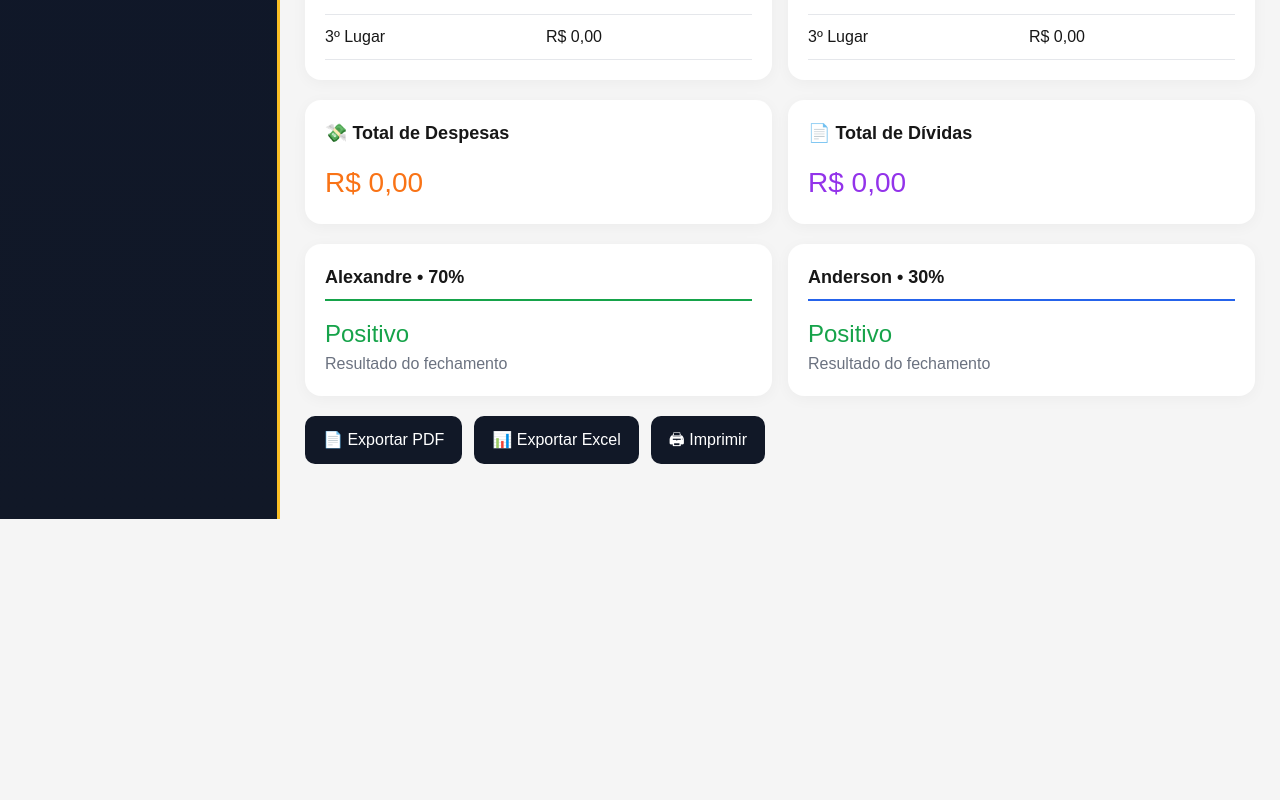
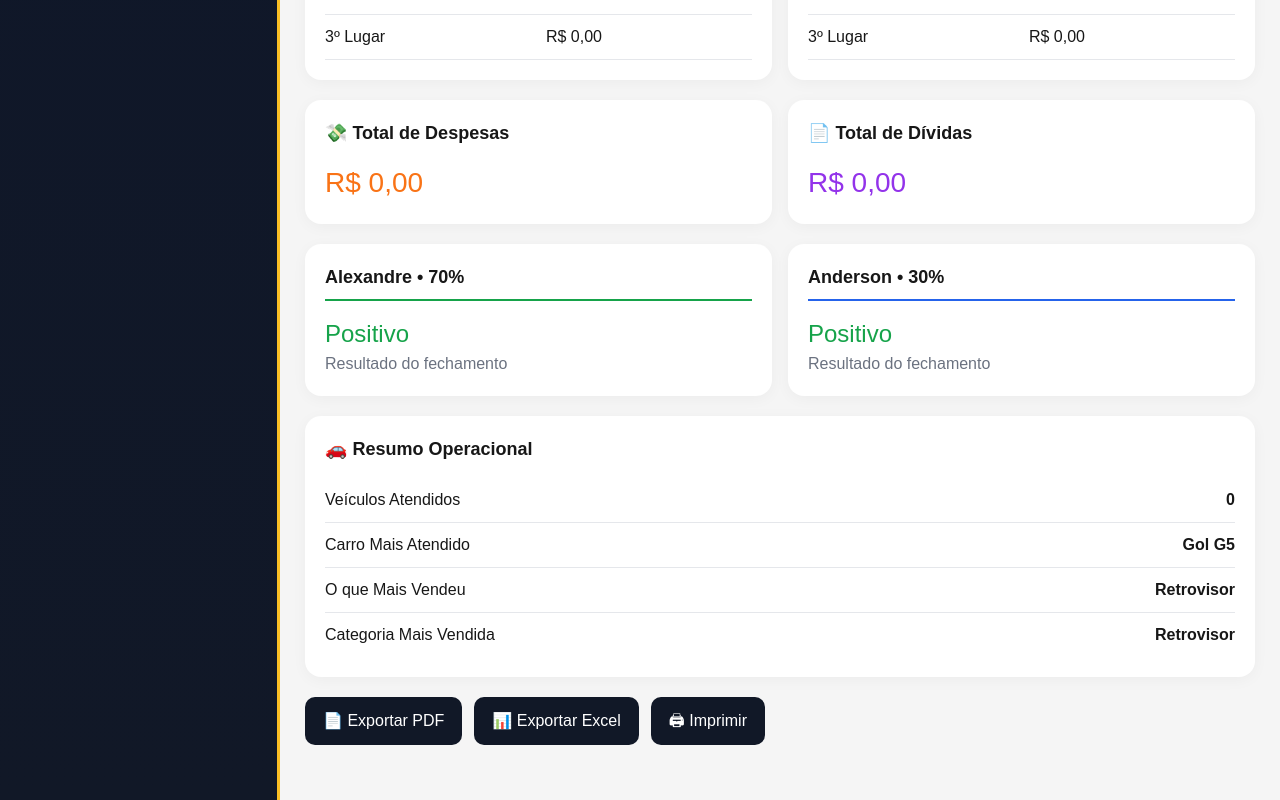
Before and after one commit to flaviaaraujo1812-png/milani-dashboard, a Next.js app: page /relatorio in a window 1280 px wide. Shown: the part 598-1398 px from the top of the page. Before the commit the page ends 1117 px from the top, so only its background shows below. Built offline with nearby package versions, Linux system fonts and the light colour scheme; no server answers; the database is empty.

Commit message:
atualização resumo operacional

```diff
--- a/app/relatorio/page.tsx
+++ b/app/relatorio/page.tsx
@@ -429,8 +429,60 @@ export default function Relatorios() {
             </p>
 
           </div>
+</div>
+
+        {/* RESUMO OPERACIONAL */}
+
+        <div style={{
+          ...box,
+          marginBottom: "20px"
+        }}>
+
+          <h2 style={tituloSecao}>
+            🚗 Resumo Operacional
+          </h2>
+
+          <div style={{
+            display: "flex",
+            justifyContent: "space-between",
+            padding: "10px 0",
+            borderBottom: "1px solid #e5e7eb"
+          }}>
+            <span>Veículos Atendidos</span>
+            <strong>0</strong>
+          </div>
+
+          <div style={{
+            display: "flex",
+            justifyContent: "space-between",
+            padding: "10px 0",
+            borderBottom: "1px solid #e5e7eb"
+          }}>
+            <span>Carro Mais Atendido</span>
+            <strong>Gol G5</strong>
+          </div>
+
+          <div style={{
+            display: "flex",
+            justifyContent: "space-between",
+            padding: "10px 0",
+            borderBottom: "1px solid #e5e7eb"
+          }}>
+            <span>O que Mais Vendeu</span>
+            <strong>Retrovisor</strong>
+          </div>
+
+          <div style={{
+            display: "flex",
+            justifyContent: "space-between",
+            padding: "10px 0"
+          }}>
+            <span>Categoria Mais Vendida</span>
+            <strong>Retrovisor</strong>
+          </div>
 
         </div>
+
 
         {/* BOTOES */}
 
```
